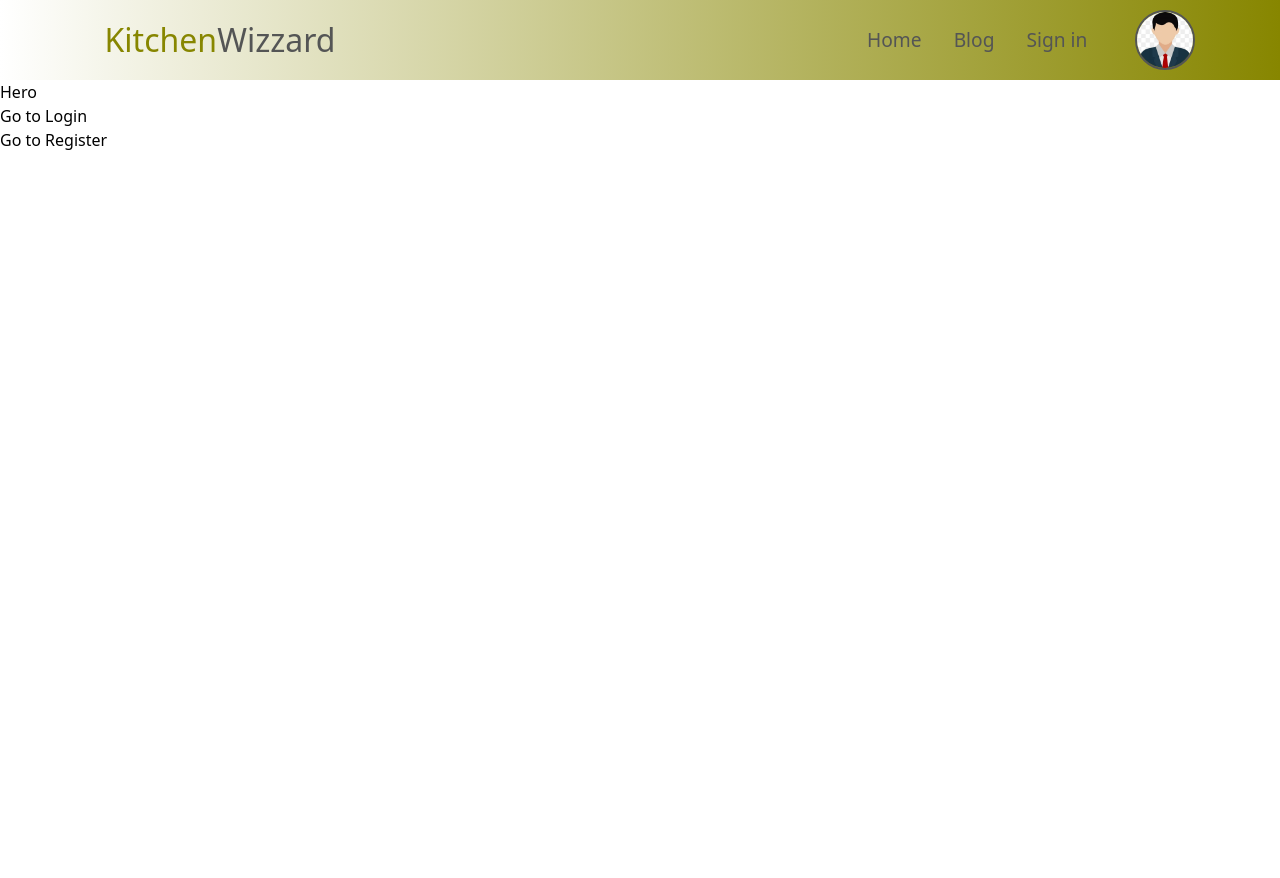
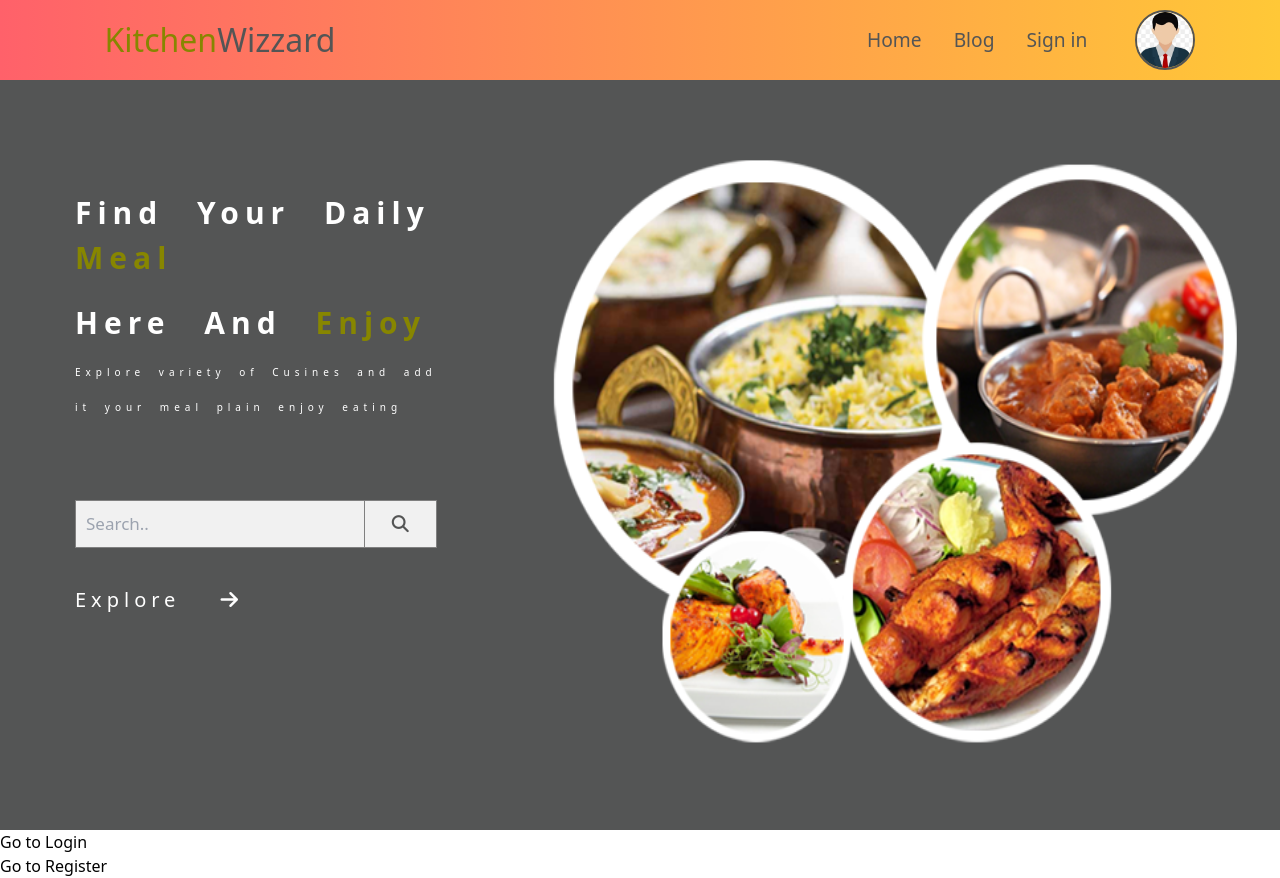
Before and after one commit to Masterprecie/KitchenWizard, a React (Vite) app: page / in a window 1280 px wide. Before the commit the page ends 800 px from the top, so only its background shows below. Built offline with nearby package versions, Linux system fonts and the light colour scheme.

Commit message:
Hero Section Iniitial Commit

```diff
--- a/src/component/Hero/Hero.css
+++ b/src/component/Hero/Hero.css
@@ -0,0 +1,87 @@
+.Hero {
+	display: flex;
+	flex-direction: row;
+	justify-content: space-between;
+	background-color: #545555;
+	align-items: stretch;
+}
+
+.Hero-Main {
+	width: 40%;
+	height: 750px;
+	padding: 100px 75px;
+}
+
+.Hero-Image {
+	width: 60%;
+	height: 750px;
+	padding: 30px;
+}
+
+.Hero-Main>p {
+	text-align: left;
+	color: #fff;
+	font-size: 30px;
+	padding: 10px 0;
+	letter-spacing: 6px;
+	font-weight: 600;
+	word-spacing: 20px;
+}
+
+.Hero-Main>p:nth-child(3),
+.Hero-Main>p:nth-child(4) {
+	font-size: 10px;
+	letter-spacing: 5px;
+	font-weight: 300;
+	word-spacing: 6px;
+}
+
+.Hero-Main>p:nth-child(4) {
+	margin-bottom: 75px;
+}
+
+.Explore.rule {
+	margin-top: 150px;
+	font-size: 20px;
+	letter-spacing: 5px;
+	font-weight: 300;
+	word-spacing: 30px;
+}
+
+.Hero-Main>p>span {
+	color: #878600;
+}
+
+.form-page input[type=text] {
+	padding: 10px;
+	font-size: 17px;
+	border: 1px solid grey;
+	float: left;
+	width: 80%;
+	background: #f1f1f1;
+}
+
+.form-page button {
+	float: left;
+	width: 20%;
+	padding: 10px;
+	background: #f1f1f1;
+	color: #545555;
+	font-size: 17px;
+	border: 1px solid grey;
+	border-left: none;
+	cursor: pointer;
+}
+
+
+@media screen and (max-width: 960px) {
+	.Hero-Image {
+		display: none;
+	}
+
+	.Hero-Main {
+		width: 100%;
+		height: 750px;
+		padding: 100px 75px;
+	}
+}
--- a/src/component/Hero/Hero.jsx
+++ b/src/component/Hero/Hero.jsx
@@ -1,6 +1,30 @@
 import React from "react";
 import "./Hero.css";
+import HeroImage from "../../assets/loginBg.png";
 
 export default function Hero() {
-  return <div>Hero</div>;
+  return (
+    <div className="Hero">
+      <div className="Hero-Main">
+        <p>
+          Find Your Daily <span>Meal</span>
+        </p>
+        <p>
+          Here And <span>Enjoy</span>
+        </p>
+        <p>Explore variety of Cusines and add</p>
+        <p>it your meal plain enjoy eating</p>
+        <form class="form-page" action="">
+          <input type="text" placeholder="Search.." name="search" />
+          <button type="submit">
+            <i class="fa fa-search"></i>
+          </button>
+        </form>
+        <p className="Explore rule">
+          Explore <i class="fa fa-arrow-right" aria-hidden="true"></i>
+        </p>
+      </div>
+      <img src={HeroImage} alt="" className="Hero-Image" />
+    </div>
+  );
 }
--- a/src/component/NavBar/NavBar.css
+++ b/src/component/NavBar/NavBar.css
@@ -1,5 +1,6 @@
 .navbar {
-	background: linear-gradient(90deg, #fff, #878600);
+	background: linear-gradient(90deg, #FF616A 0%, #FFC837 100%);
+	/*background: linear-gradient(90deg, #fff, #878600);*/
 	height: 80px;
 	display: flex;
 	justify-content: center;
```
